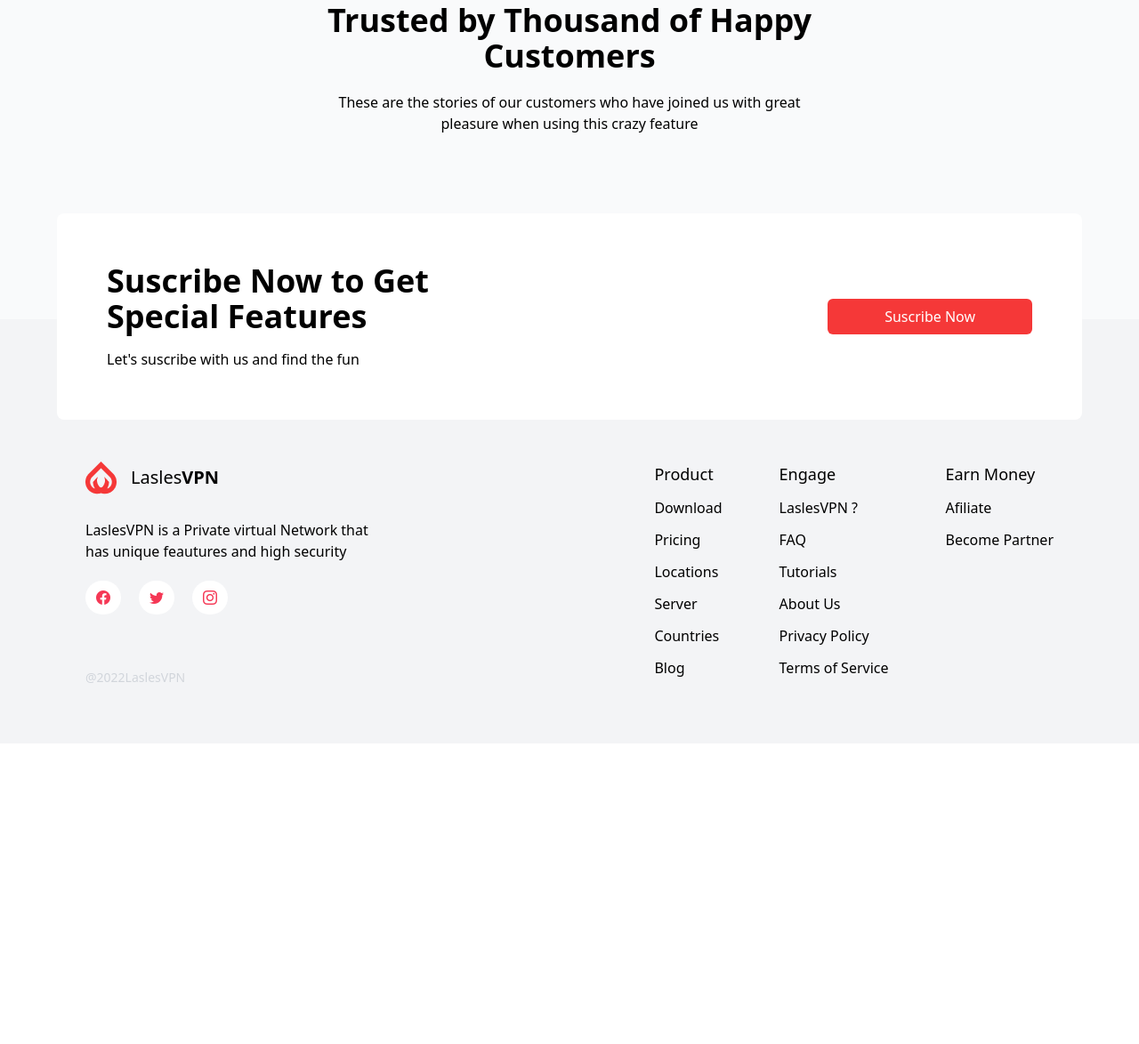
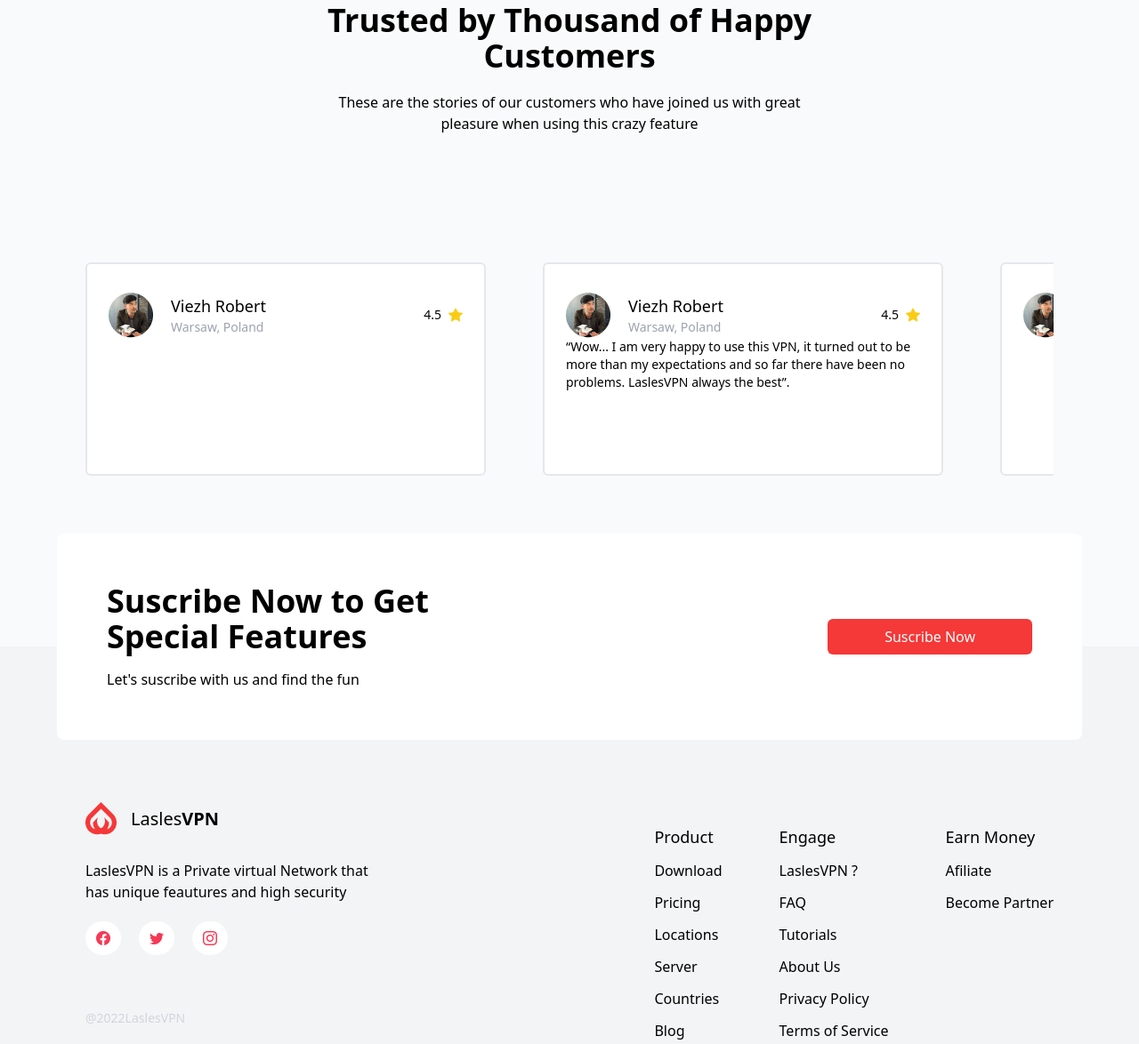
Before and after one commit to Yaancarlos/tailwind-lastlesVPN, a website: page index.html in a window 1280 px wide. Shown: the part 3271-4445 px from the top of the page at 89% size. Before the commit the page ends 4107 px from the top, so only its background shows below. Drawn offline with nearby package versions, Linux system fonts and the light colour scheme.

Commit message:
Adding Files

```diff
--- a/index.html
+++ b/index.html
@@ -94,7 +94,7 @@
             </figure>
         </section>
     </main>
-    <article class="bg-gray-50 w-full p-5 sm:px-8 sm:py-8 md:py-16 lg:px-16 lg:px-20 xl:px-24 h-auto">
+    <article class="bg-gray-50 w-full p-5 sm:px-8 sm:py-8 md:py-16 lg:pb-48 lg:px-16 lg:px-20 xl:px-24 h-auto">
         <h1 class="text-xl sm:text-2xl font-medium md:font-bold text-center md:text-3xl">Choose Your Plan</h1>
         <p class="text-sm md:text-base font-normal max-w-xl mx-auto text-center mt-5">Let's choose the package that is the best for you and explore if happily and cheerfully</p>
         <div class="grid mt-16 w-full gap-10 grid-rows-3 md:grid-rows-1 max-w-md md:max-w-6xl mx-auto grid-cols-1 md:grid-cols-2 lg:grid-cols-3">
@@ -164,9 +164,66 @@
             <h1 class="text-xl sm:text-2xl font-medium md:font-bold text-center lg:text-4xl md:text-3xl">Trusted by Thousand of Happy Customers</h1>
             <p class="text-sm md:text-base font-normal text-center mt-5">These are the stories of our customers who have joined us with great pleasure when using this crazy feature</p>
         </div>
+        <div class="flex h-60 overflow-auto section-scroll gap-16">
+            <div class="bg-white min-w-[450px] py-8 px-6 rounded-md border-2 border-solid border-gray-200 h-full grow">
+                <div class="w-full flex justify-between items-center">
+                    <div class="inline-flex gap-5 items-center">
+                        <img src="./public/img/Ellipse-img-1.png" draggable="false" loading=lazy alt="profile picture">
+                        <div>
+                            <h3 class="font-medium text-base md:text-lg">Viezh Robert</h3>
+                            <p class="text-gray-400 text-xs md:text-sm">Warsaw, Poland</p>
+                        </div>
+                    </div>
+                    <div class="inline-flex items-center gap-2">
+                        <span class="text-sm text-sm font-normal block">4.5</span>
+                        <i class="bi text-yellow-400 bi-star-fill"></i>
+                    </div>
+                </div>
+            </div>
+            <div class="bg-white min-w-[450px] py-8 px-6 rounded-md border-2 border-solid border-gray-200 h-full grow">
+                <div class="w-full flex justify-between items-center">
+                    <div class="inline-flex gap-5 items-center">
+                        <img src="./public/img/Ellipse-img-1.png" draggable="false" loading=lazy alt="profile picture">
+                        <div>
+                            <h3 class="font-medium text-base md:text-lg">Viezh Robert</h3>
+                            <p class="text-gray-400 text-xs md:text-sm">Warsaw, Poland</p>
+                        </div>
+                    </div>
+                    <div class="inline-flex items-center gap-2">
+                        <span class="text-sm text-sm font-normal block">4.5</span>
+                        <i class="bi text-yellow-400 bi-star-fill"></i>
+                    </div>
+                </div>
+                <p class="text-sm md:text-md font-normal">“Wow... I am very happy to use this VPN, it turned out to be more than my expectations and so far there have been no problems. LaslesVPN always the best”.</p>
+            </div>
+            <div class="bg-white min-w-[450px] py-8 px-6 rounded-md border-2 border-solid border-gray-200 h-full grow">
+                <div class="w-full flex justify-between items-center">
+                    <div class="inline-flex gap-5 items-center">
+                        <img src="./public/img/Ellipse-img-1.png" draggable="false" loading=lazy alt="profile picture">
+                        <div>
+                            <h3 class="font-medium text-base md:text-lg">Viezh Robert</h3>
+                            <p class="text-gray-400 text-xs md:text-sm">Warsaw, Poland</p>
+                        </div>
+                    </div>
+                    <div class="inline-flex items-center gap-2">
+                        <span class="text-sm text-sm font-normal block">4.5</span>
+                        <i class="bi text-yellow-400 bi-star-fill"></i>
+                    </div>
+                </div>
+            </div>
+        </div>
     </article>
-    <footer class="bg-gray-100 relative flex justify-between w-full p-5 sm:px-8 sm:pb-8 sm:pt-16 md:pt-40 md:pb-16 lg:px-16 lg:px-20 2xl:px-44 xl:px-24 h-auto">
-        <div class="flex max-w-sm pr-10 flex-col gap-7">
+    <footer>
+        <div class="relative bg-gray-100 flex justify-between flex-col gap-12 md:flex-row w-full p-5 sm:px-8 sm:pb-8 sm:pt-16 md:pt-40 md:pb-16 lg:px-16 lg:px-20 2xl:px-44 xl:px-24 h-auto">
+            <div class="max-w-6xl bg-white flex flex-col md:flex-row gap-12 justify-between items-center p-5 sm:px-7 md:p-14 rounded-lg md:absolute left-0 right-0 mx-auto top-[-25%] w-full sm:py-10">
+                <div class="max-w-sm">
+                    <h2 class="text-xl font-medium sm:text-2xl md:text-3xl lg:text-4xl  md:font-bold ">Suscribe Now to Get Special Features</h2>
+                    <p class="font-medium mt-4 text-base ">Let's suscribe with us and find the fun</p>
+                </div>
+                <button class="bg-[#F53838] w-full sm:w-auto mx-auto lg:mx-0 block sm:hover:scale-105 transition-transform py-2 rounded-md text-white text-sm md:text-base  sm:hover:shadow-xl hover:bg-[#F53838] sm:hover:shadow-salmon/[.4] font-medium px-16">Suscribe Now</button>
+            </div>
+            <div class="flex w-full flex-col md:flex-row justify-between items-start md:items-center">
+                <div class="flex flex-1 md:max-w-sm pr-10 flex-col gap-7">
                     <div class="inline-flex items-center">
                         <img src="./public/img/Vecttor.png" draggable="false" loading=lazy alt="Logo">
                         <h1 class="text-base md:text-lg ml-4 lg:text-xl font-normal md:font-medium ">Lasles<span class="font-medium md:font-bold">VPN</span></h1>
@@ -179,7 +236,7 @@
                     </div>
                     <p class="text-xs md:text-sm mt-10 font-normal text-gray-300">@2022Lasles<span class="font-medium">VPN</span></p>
                 </div>
-        <ul class="flex gap-14 2xl:gap-24 xl:gap-16">
+                <ul class="flex gap-7 flex-col md:flex-row mt-10 d:mt-0 2xl:gap-24 xl:gap-16">
                     <ul class="inline-flex flex-col items-start gap-3">
                         <li><h3 class="font-medium text-base md:text-lg">Product</h3></li>
                         <li><a href="javascript:void(0)" class="hover:border-b-2 border-solid hover:border-salmon text-sm md:text-base font-normal">Download</a></li>
@@ -204,12 +261,7 @@
                         <li><a href="javascript:void(0)" class="hover:border-b-2 border-solid hover:border-salmon text-sm md:text-base font-normal">Become Partner</a></li>
                     </ul>
                 </ul>
-        <div class="max-w-6xl flex justify-between items-center bg-white p-5 sm:px-7 md:p-14 rounded-lg absolute left-0 right-0 mx-auto top-[-25%] w-full sm:py-10">
-            <div class="max-w-sm">
-                <h2 class="text-xl font-medium sm:text-2xl md:text-3xl lg:text-4xl  md:font-bold ">Suscribe Now to Get Special Features</h2>
-                <p class="font-medium mt-4 text-base ">Let's suscribe with us and find the fun</p>
             </div>
-            <button class="bg-[#F53838] w-full sm:w-auto mx-auto lg:mx-0 block sm:hover:scale-105 transition-transform py-2 rounded-md text-white text-sm md:text-base  sm:hover:shadow-xl hover:bg-[#F53838] sm:hover:shadow-salmon/[.4] font-medium px-16">Suscribe Now</button>
         </div>
     </footer>
     <script src="./public/js/vpn.js"></script>
--- a/public/css/style.css
+++ b/public/css/style.css
@@ -22,3 +22,25 @@
     -ms-transition: .1s;
     -o-transition: .1s;
 }
+
+.section-scroll::-webkit-scrollbar{
+    height: 4px;
+}
+
+.section-scroll::-webkit-scrollbar-track {
+    background: rgba(204, 204, 204, 0.556);
+    border-radius: 0 0 999px 999px;
+    -webkit-border-radius: 0 0 999px 999px;
+    -moz-border-radius: 0 0 999px 999px;
+    -ms-border-radius: 0 0 999px 999px;
+    -o-border-radius: 0 0 999px 999px;
+}
+
+.section-scroll::-webkit-scrollbar-thumb {
+    background: #F53855;
+    border-radius: 999px;
+    -webkit-border-radius: 999px;
+    -moz-border-radius: 999px;
+    -ms-border-radius: 999px;
+    -o-border-radius: 999px;
+}
```
Also changed, not shown: public/css/output.css, public/img/Ellipse-img-1.png (added), public/img/Ellipse-img-2.png (added), public/img/Ellipse-img-3.png (added). Lines whose indentation alone changed are shown as unchanged.
